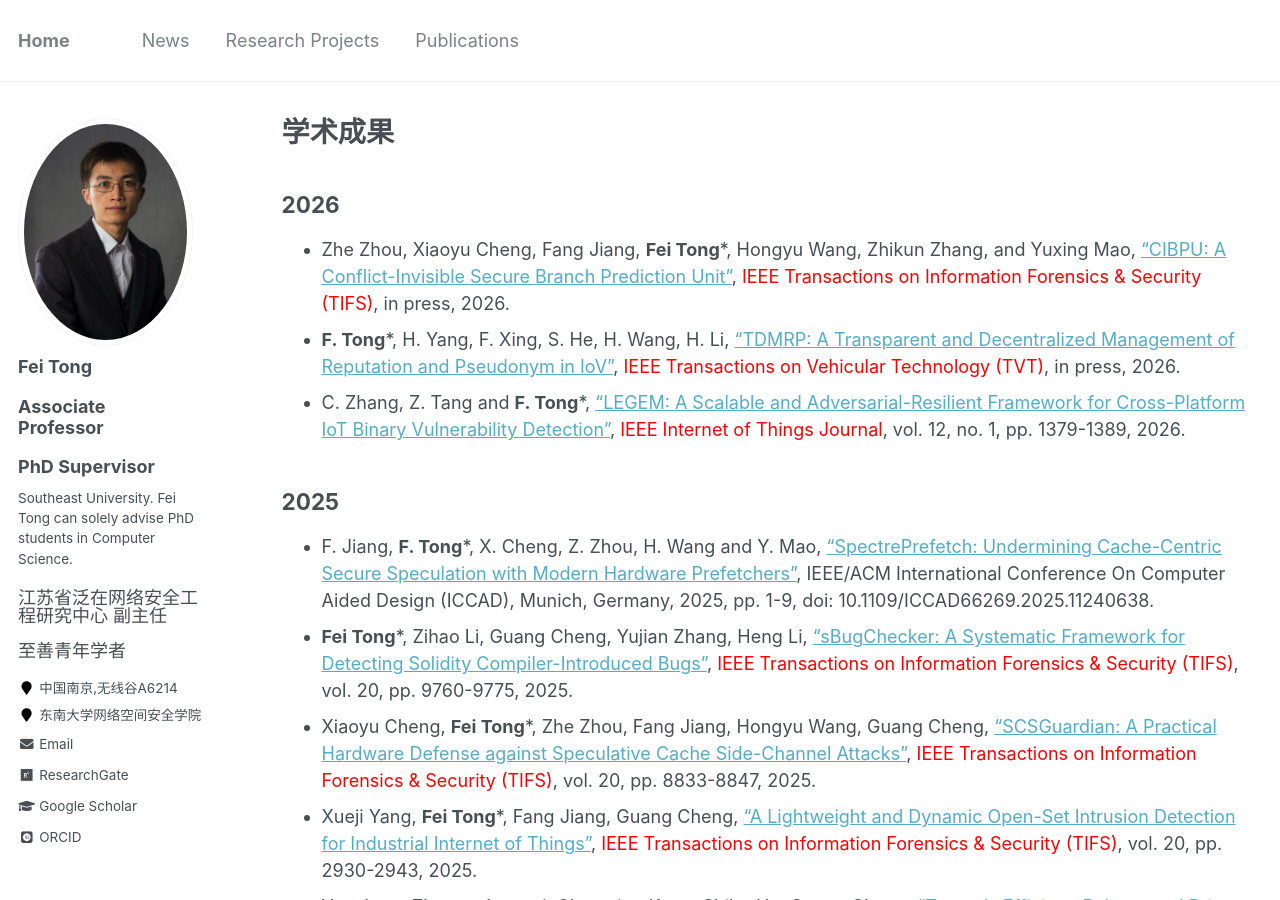
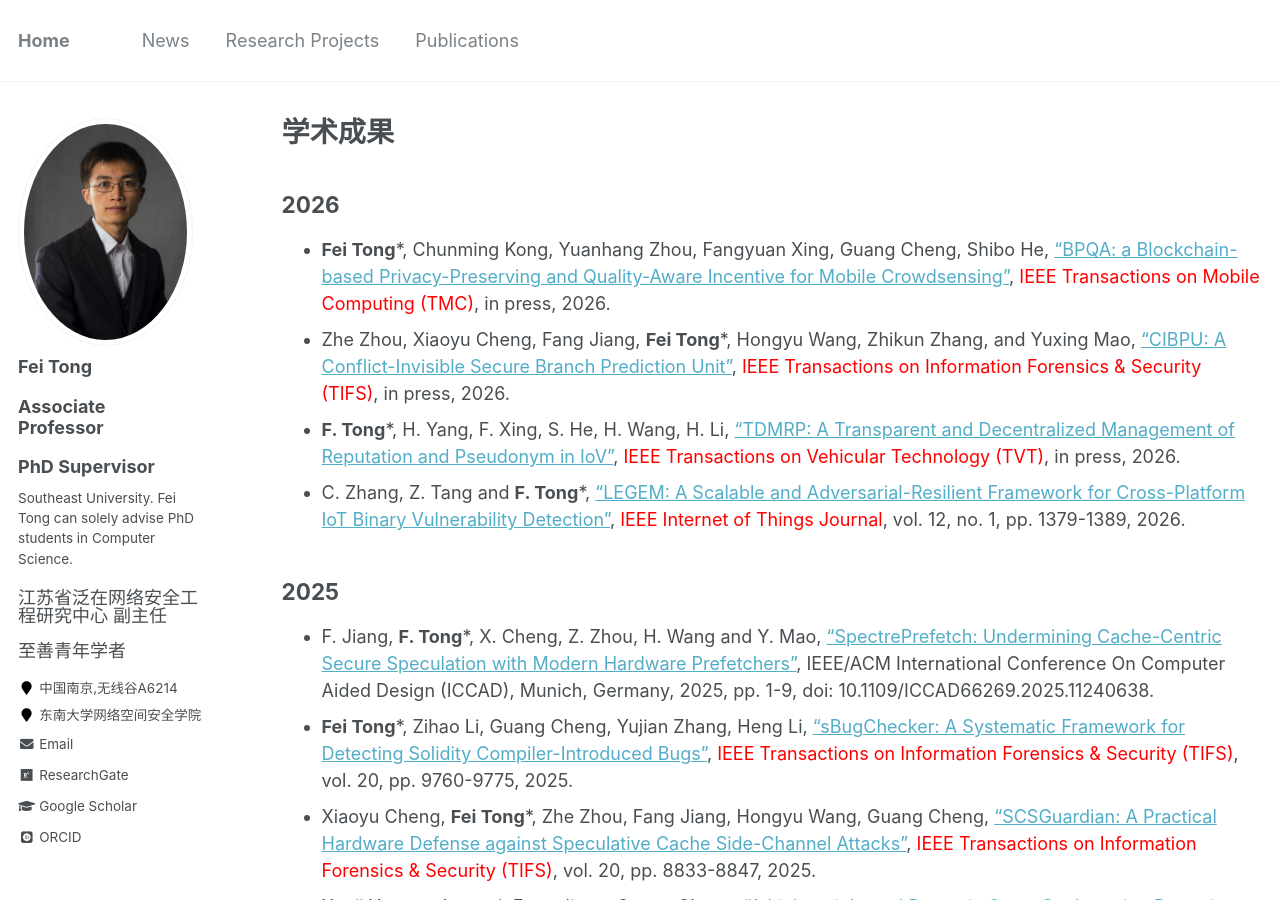
Before and after one commit to fei-tong/fei-tong.github.io, a Jekyll site: the page built from _pages/publications.md, in a window 1280 px wide and 900 px high. Built offline with Jekyll 4.4.1, drawn with Linux system fonts in a browser that asks for light colours; some web fonts are replaced.

Commit message:
Update publications.md

```diff
--- a/_pages/publications.md
+++ b/_pages/publications.md
@@ -12,6 +12,7 @@ author_profile: true
 
 ## 2026
 
+- **Fei Tong***, Chunming Kong, Yuanhang Zhou, Fangyuan Xing, Guang Cheng, Shibo He,  ["BPQA: a Blockchain-based Privacy-Preserving and Quality-Aware Incentive for Mobile Crowdsensing"](https://ieeexplore.ieee.org/document/11480958), <font color="red">IEEE Transactions on Mobile Computing (TMC)</font>, in press, 2026.
 - Zhe Zhou, Xiaoyu Cheng, Fang Jiang, **Fei Tong***, Hongyu Wang, Zhikun Zhang, and Yuxing Mao, ["CIBPU: A Conflict-Invisible Secure Branch Prediction Unit"](), <font color="red">IEEE Transactions on Information Forensics & Security (TIFS)</font>, in press, 2026.
 - **F. Tong***, H. Yang, F. Xing, S. He, H. Wang, H. Li, ["TDMRP: A Transparent and Decentralized Management of Reputation and Pseudonym in IoV"](https://ieeexplore.ieee.org/document/11397832), <font color="red">IEEE Transactions on Vehicular Technology (TVT)</font>, in press, 2026.
 - C. Zhang, Z. Tang and **F. Tong***, ["LEGEM: A Scalable and Adversarial-Resilient Framework for Cross-Platform IoT Binary Vulnerability Detection"](https://ieeexplore.ieee.org/document/11235936), <font color="red">IEEE Internet of Things Journal</font>, vol. 12, no. 1, pp. 1379-1389, 2026.
```
